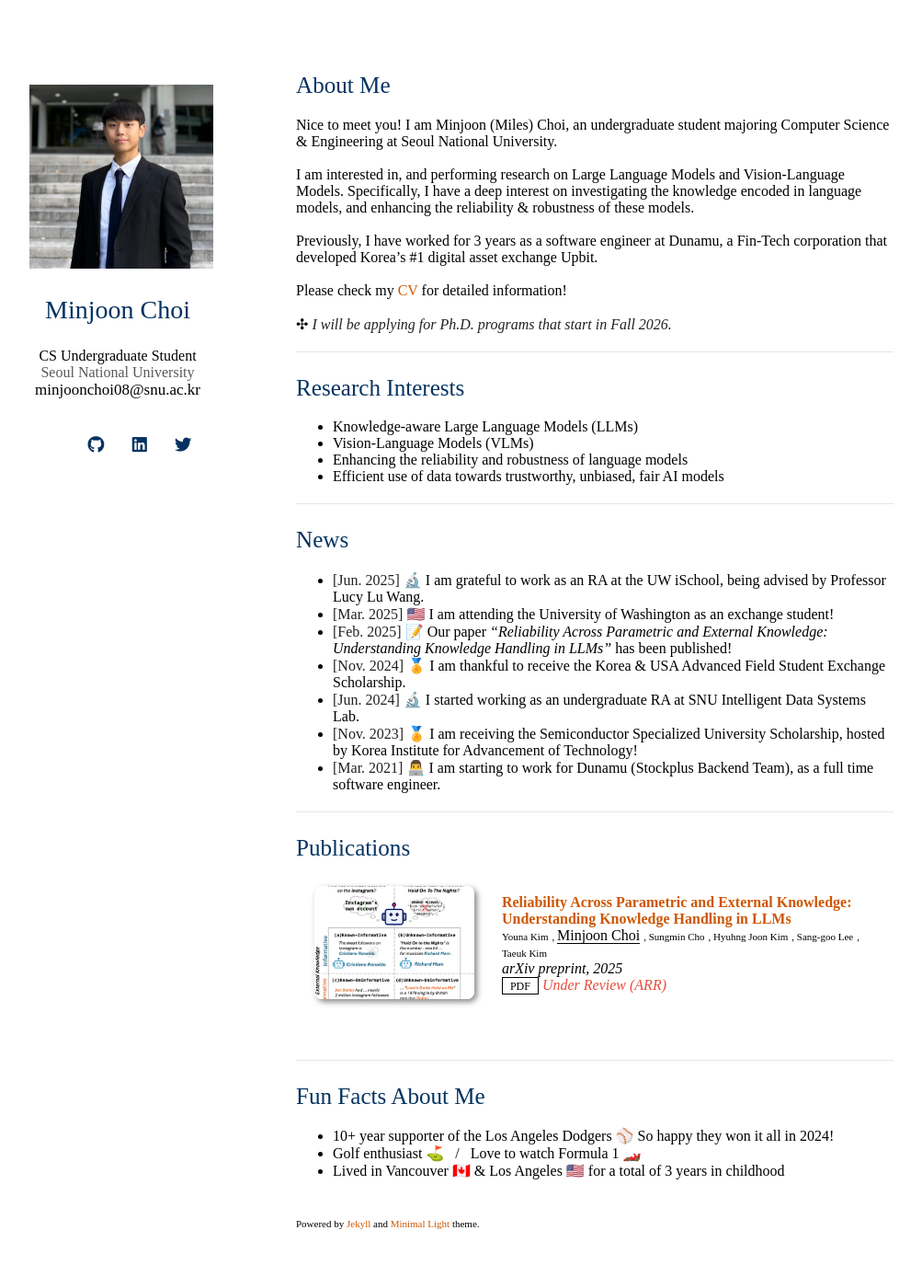
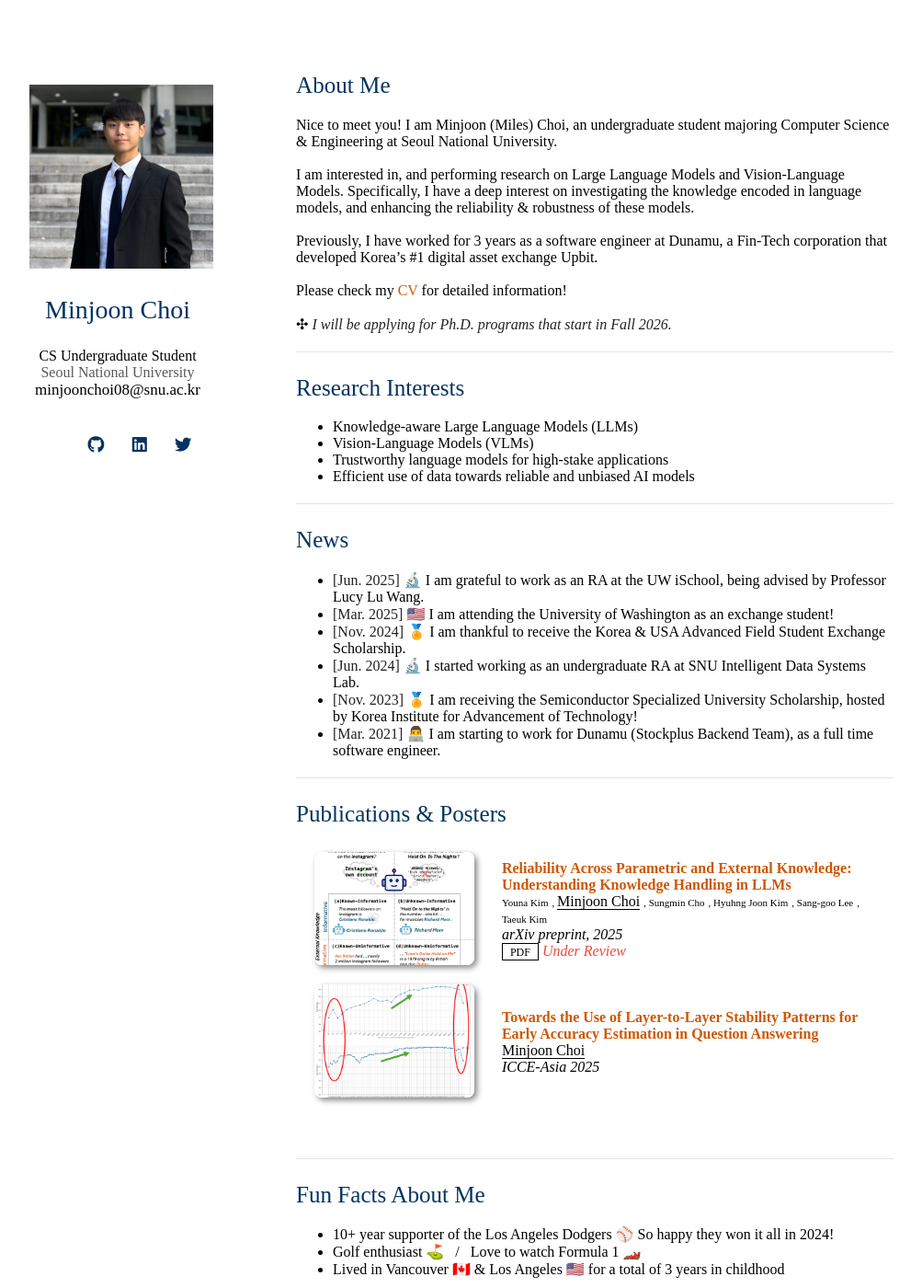
Before and after one commit to m-joon-ixix/m-joon-ixix.github.io, a Jekyll site: the page built from index.md, in a window 1280 px wide and 1400 px high. Shown: the whole window at 92% size, without its empty margins (148-1151 px from the left). Built offline with Jekyll 4.4.1, drawn with Linux system fonts in a browser that asks for light colours; nearby versions of some CDN libraries; a style sheet for code colours, icons or effects is not loaded; our own code applies the rules of GitHub Pages for plain Markdown files.

Commit message:
update Oct 22: add ICCE poster, update CV

```diff
--- a/_data/publications.yml
+++ b/_data/publications.yml
@@ -8,4 +8,14 @@ main:
     code:
     bibtex:
     image: ./assets/img/kim2025reliabilityparametricexternalknowledge.png
-    notes: Under Review (ARR)
+    notes: Under Review
+  - title: "Towards the Use of Layer-to-Layer Stability Patterns for Early Accuracy Estimation in Question Answering"
+    authors: Minjoon Choi
+    conference_short:
+    conference: ICCE-Asia 2025
+    paper: ./assets/files/Layer-to-Layer Stability_ICCE-Asia_2025.pdf
+    pdf:
+    code:
+    bibtex:
+    image: ./assets/img/choi2025layertolayerstabilityforaccuracyestimation.png
+    notes:
--- a/_includes/publications.md
+++ b/_includes/publications.md
@@ -1,4 +1,4 @@
-<h2 id="publications" style="margin: 2px 0px -15px;">Publications</h2>
+<h2 id="publications" style="margin: 2px 0px -15px;">Publications & Posters</h2>
 
 <div class="publications">
 <ol class="bibliography">
--- a/index.md
+++ b/index.md
@@ -23,15 +23,14 @@ Please check my <a href="assets/files/minjoon-cv.pdf" target="_blank">CV</a> for
 
 - Knowledge-aware Large Language Models (LLMs)
 - Vision-Language Models (VLMs)
-- Enhancing the reliability and robustness of language models
-- Efficient use of data towards trustworthy, unbiased, fair AI models
+- Trustworthy language models for high-stake applications
+- Efficient use of data towards reliable and unbiased AI models
 
 ---
 
 ## News
 - **[Jun. 2025]** 🔬 I am grateful to work as an RA at the UW iSchool, being advised by Professor Lucy Lu Wang.
 - **[Mar. 2025]** 🇺🇸 I am attending the University of Washington as an exchange student!
-- **[Feb. 2025]** 📝 Our paper *"Reliability Across Parametric and External Knowledge: Understanding Knowledge Handling in LLMs"* has been published!
 - **[Nov. 2024]** 🏅 I am thankful to receive the Korea & USA Advanced Field Student Exchange Scholarship.
 - **[Jun. 2024]** 🔬 I started working as an undergraduate RA at SNU Intelligent Data Systems Lab.
 - **[Nov. 2023]** 🏅 I am receiving the Semiconductor Specialized University Scholarship, hosted by Korea Institute for Advancement of Technology!
```
Also changed, not shown: assets/img/choi2025layertolayerstabilityforaccuracyestimation.png (added), 2 other files.
